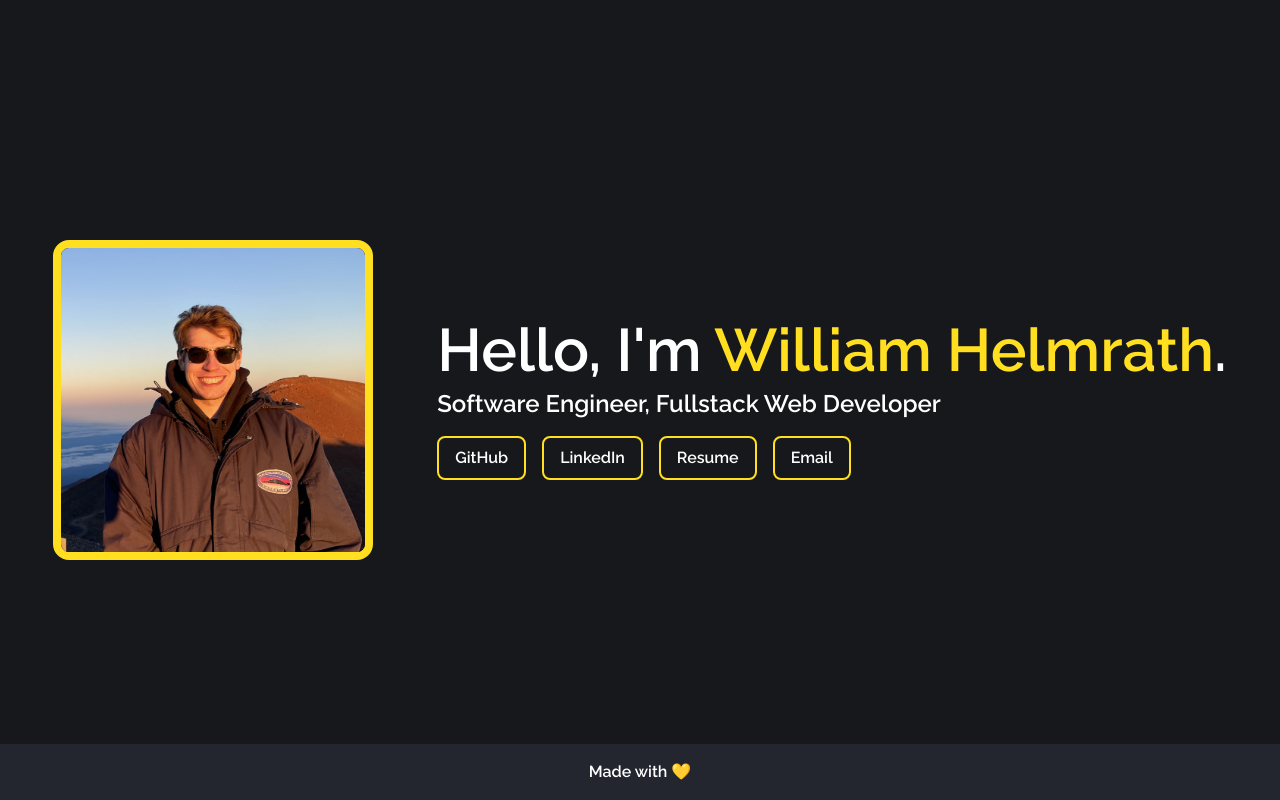
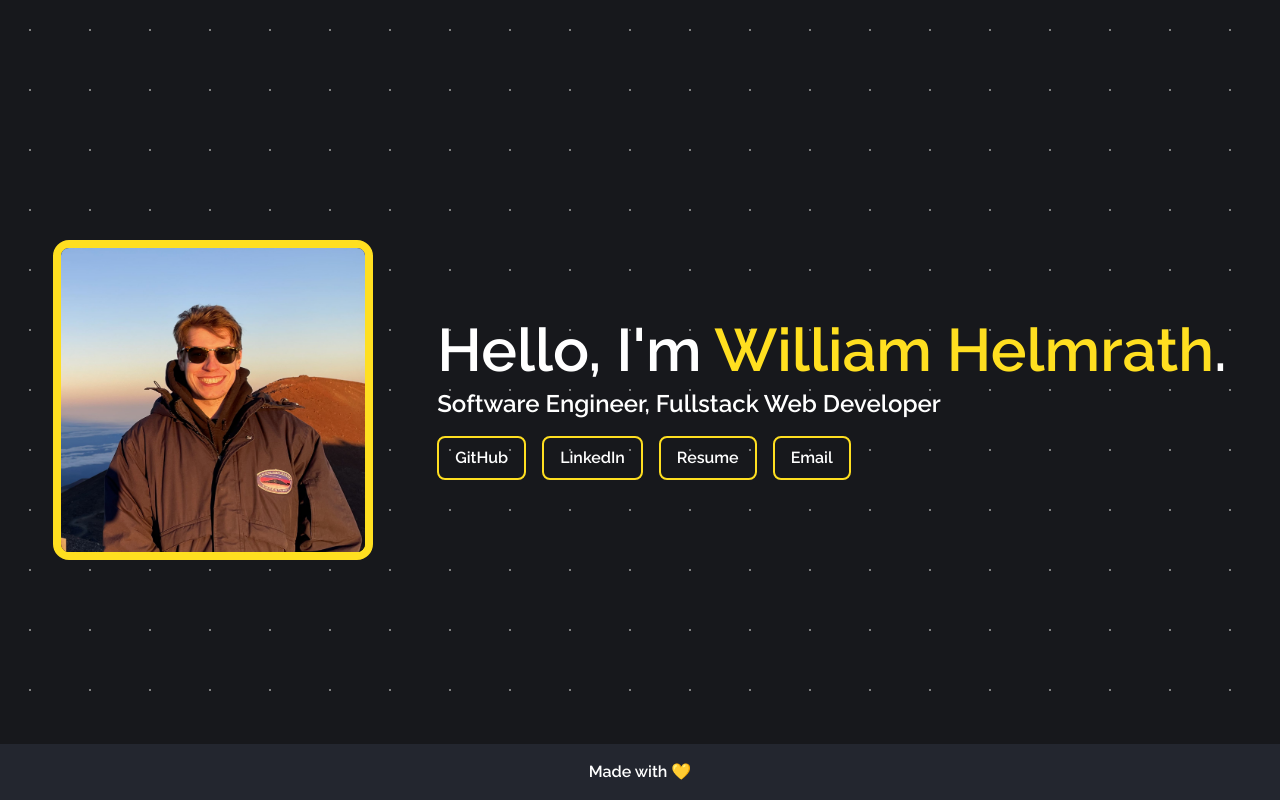
Before and after one commit to williamhelmrath/personal-site, an Astro site: page / in a window 1280 px wide. Built offline with nearby package versions, Linux system fonts and the light colour scheme; Astro itself is replaced by a stand-in of ours.

Commit message:
update background

```diff
--- a/src/layouts/background.css
+++ b/src/layouts/background.css
@@ -5,20 +5,6 @@
   width: 100%;
   height: 100%;
   z-index: -1;
-  background-size: 40px 40px;
-  background-image: radial-gradient(circle, gray 0.5px, transparent 0.5px);
+  background-size: 60px 60px;
+  background-image: radial-gradient(circle, gray 1px, transparent 1px);
 }
-
-/* .blurred-circle {
-  position: absolute;
-  width: 100px;
-  height: 100px;
-  background: radial-gradient(
-    circle,
-    rgba(128, 128, 128, 0.5),
-    transparent 70%
-  );
-  filter: blur(20px);
-  z-index: -2;
-  pointer-events: none;
-} */
```
Also changed, not shown: src/layouts/Background.astro (+0 -22 lines).
